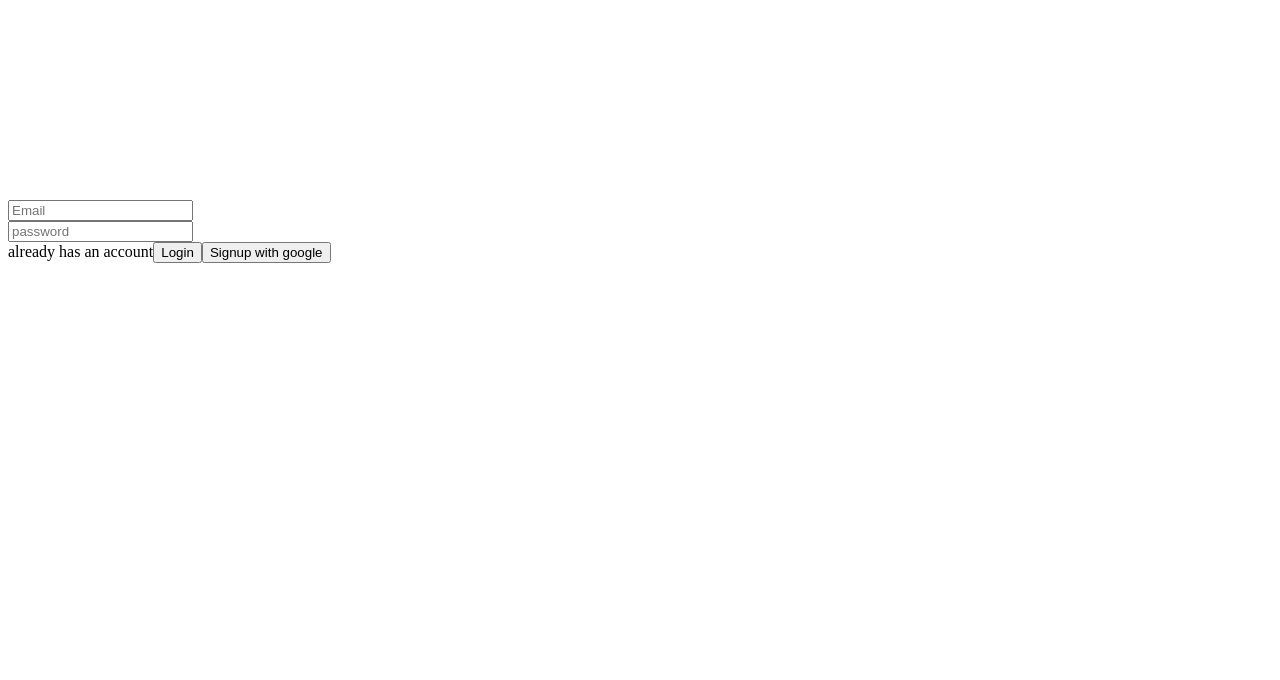
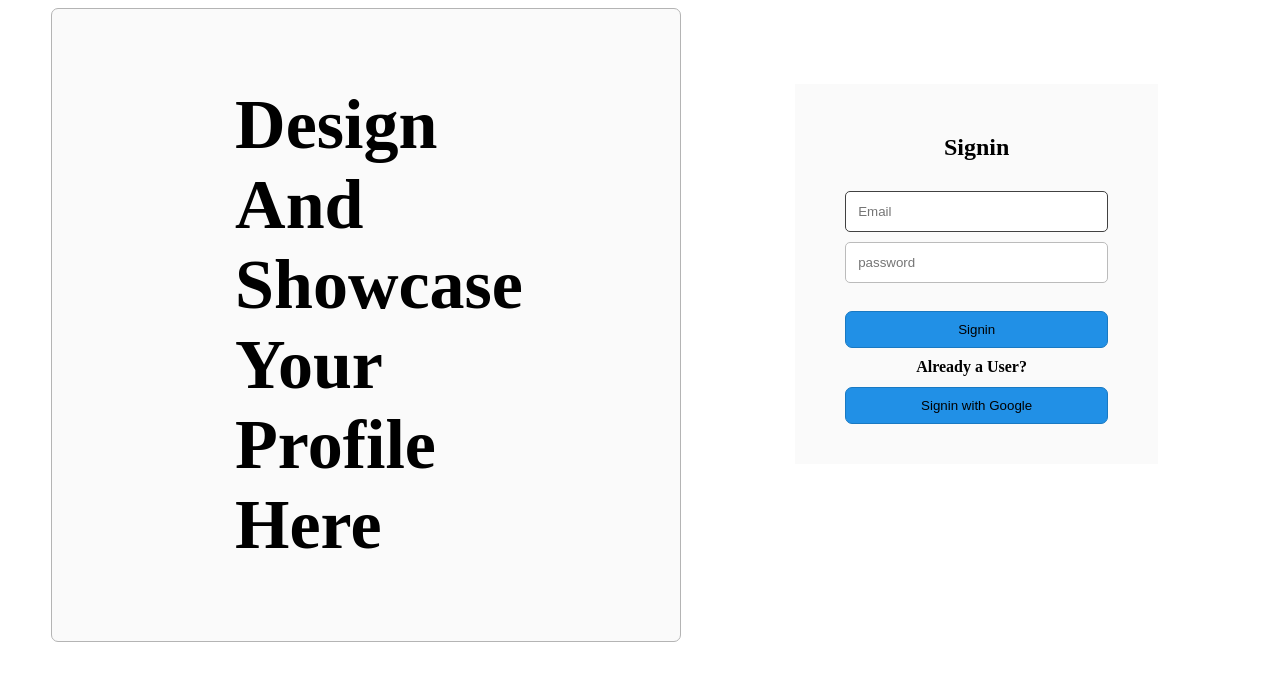
Before and after one commit to rakesh7r/Profile-maker, a React (Create React App) app in the folder client/: page / in a window 1280 px wide. Shown: the top 680 px of the page. Built offline with nearby package versions, Linux system fonts and the light colour scheme; no server answers.

Commit message:
Auth Added

```diff
--- a/client/src/App.js
+++ b/client/src/App.js
@@ -1,13 +1,12 @@
-import React, { Component } from "react"
+import React from "react"
 import Header from "./header"
-import Signup from "./Signin/SignupApp"
-import Login from "./Signin/Login"
+
 class App extends React.Component {
     render() {
+        const { handleLogout } = this.props
         return (
             <div className="App">
-                {/* <Header /> */}
-                <Signup />
+                <Header handleLogout={handleLogout} />
             </div>
         )
     }
--- a/client/src/Signin/SignupApp.js
+++ b/client/src/CheckAuth.js
@@ -1,10 +1,10 @@
 import React, { useState, useEffect } from "react"
-import fire from "./fire"
+import fire from "./Signin/fire"
 import firebase from "firebase"
-import Login from "./Login"
-import SuccessfulLogin from "./successfulLogin"
+import Login from "./Signin/Login"
 
-const Signup = () => {
+import App from "./App"
+const CheckAuth = () => {
     const [user, setUser] = useState("")
     const [email, setEmail] = useState("")
     const [password, setPassword] = useState("")
@@ -62,16 +62,15 @@ const Signup = () => {
             .then((result) => {
                 /** @type {firebase.auth.OAuthCredential} */
                 var credential = result.credential
-
                 var token = credential.accessToken
                 var user = result.user
-                // ...
+                console.log("token : " + token)
+                console.log("user : " + user)
             })
             .catch((error) => {
                 console.log(error)
             })
     }
-
     const authListner = () => {
         fire.auth().onAuthStateChanged((user) => {
             if (user) {
@@ -81,6 +80,7 @@ const Signup = () => {
             } else setUser("")
         })
     }
+
     useEffect(() => {
         authListner()
     }, [])
@@ -112,11 +112,12 @@ const Signup = () => {
                     handleGoogleLogin={handleGoogleLogin}
                 />
             ) : (
-                <SuccessfulLogin handleLogout={handleLogout}>
-                </SuccessfulLogin>
+                <div>
+                    <App handleLogout={handleLogout}></App>
+                </div>
             )}
         </div>
     )
 }
 
-export default Signup
+export default CheckAuth
--- a/client/src/Main/profile.js
+++ b/client/src/Main/profile.js
@@ -18,7 +18,12 @@ class Profile extends Component {
                         <span className="span-bold">Edit profile</span>
                     </button>
                     <button className="profile-edit-profile">
-                        <span className="span-bold">Sign out</span>
+                        <span
+                            className="span-bold"
+                            onClick={this.props.handleLogout}
+                        >
+                            Sign out
+                        </span>
                     </button>
                 </div>
                 <div className="profile-main"></div>
--- a/client/src/Signin/Login.css
+++ b/client/src/Signin/Login.css
@@ -1,11 +1,93 @@
-.login-outer {
+.login-outer-container {
+    background-color: white;
+    color: black;
+    padding: 0;
+    margin: auto;
+    /* border: 1px solid black; */
+    height: 100%;
+    display: flex;
+    flex-direction: row;
+    justify-content: space-evenly;
+    align-self: center;
+}
+.login-left-container {
+    width: 45%;
+    align-items: center;
+    float: left;
+    padding: 6% 30px;
+    background-color: rgb(250, 250, 250);
+    border-radius: 7px;
+    border: 0.5px solid rgb(180, 180, 180);
+}
+.login-left-h1 {
+    width: 10%;
+    margin: auto;
+    margin-left: 27%;
+    font-size: 70px;
+}
+.login-right-container {
+    width: 40%;
+    align-items: center;
+    /* background-color: rgb(250, 250, 250); */
+    /* border: 0.5px solid rgb(180, 180, 180); */
+    border-radius: 7px;
+    display: flex;
+    flex-direction: row;
+    justify-content: center;
+}
+.login-right-intermediate {
+    margin-top: -20%;
+    background-color: rgb(250, 250, 250);
+    padding: 90px 50px;
+    padding-top: 30px;
+    padding-bottom: 30px;
+}
+.login-header-h2 {
+    display: flex;
+    align-items: center;
+    justify-content: center;
+}
+.login-text-feild {
+    width: 257px;
+    height: 37px;
+    margin-bottom: 15px;
+    border-radius: 5px;
+    outline: none;
+    border: 1px solid rgb(187, 187, 187);
+}
+.login-text-feild:focus {
+    outline: none;
+    border: 1px solid rgb(65, 65, 65);
+}
+.login-text-feild::placeholder {
+    padding-left: 10px;
+}
+.login-error {
+    color: red;
+}
+.login-button {
     width: 100%;
-    position: absolute;
-    top: 200px;
+    height: 37px;
+    border-radius: 7px;
+    border: 1px solid rgb(25, 121, 194);
+    /* margin-bottom: 10px; */
+    background-color: rgb(33, 144, 230);
     color: black;
 }
-/*.login-h1 {
-    color: black;
-    position: absolute;
-    top: 200px;
-} */
+.login-button:focus {
+    outline: none;
+    border: 1px solid rgb(87, 83, 83);
+}
+.login-text-feild,
+.login-button,
+.span-bold {
+    margin: auto;
+    margin-bottom: 10px;
+}
+.login-span {
+    align-self: center;
+    margin-left: 27%;
+}
+.sign-in-with-google {
+    margin-top: 11px;
+}
--- a/client/src/Signin/Login.js
+++ b/client/src/Signin/Login.js
@@ -1,6 +1,6 @@
 import React from "react"
-import "../Signin/Login.css"
-const Login = (props) => {
+import "./Login.css"
+const LoginTow = (props) => {
     const {
         email,
         password,
@@ -8,8 +8,6 @@ const Login = (props) => {
         setPassword,
         handleSignup,
         handleLogin,
-        clearErrors,
-        clearInputs,
         hasAccount,
         setHasAccount,
         emailError,
@@ -17,53 +15,71 @@ const Login = (props) => {
         handleGoogleLogin,
     } = props
     return (
-        <div className="login-outer">
+        <div className="login-outer-container">
+            <div className="login-left-container">
+                <h1 className="login-left-h1">
+                    Design And Showcase Your Profile Here
+                </h1>
+            </div>
+            <div className="login-right-container">
+                <div className="login-right-intermediate">
+                    <div className="login-header-h2">
+                        <span className="span-bold">
+                            {hasAccount ? <h2>Signin</h2> : <h2>Signup</h2>}
+                        </span>
+                    </div>
                     <input
                         type="email"
-                className="login-email"
-                autofocus
+                        className="login-email login-text-feild"
+                        autoFocus
                         placeholder="Email"
                         required
                         value={email}
                         onChange={(e) => setEmail(e.target.value)}
                     />
                     <br />
-            <span className="login-error error-message">{emailError}</span>
                     <input
                         type="password"
-                className="login-password"
+                        className="login-password login-text-feild"
                         required
                         value={password}
                         placeholder="password"
                         onChange={(e) => setPassword(e.target.value)}
                     />
                     <br />
-            <span className="login-error error-message">{passwordError}</span>
-            <span
-                onClick={() => {
-                    setHasAccount(!hasAccount)
-                }}
-            >
-                {" "}
-                already has an account
+                    {emailError || passwordError ? (
+                        <span className="login-error error-message">
+                            {emailError || passwordError}
                         </span>
+                    ) : null}
+                    <br />
                     {hasAccount ? (
-                <button className="profile-login-button" onClick={handleLogin}>
-                    Login
+                        <button className="login-button" onClick={handleLogin}>
+                            Signin
                         </button>
                     ) : (
-                <button className="profile-login-button" onClick={handleSignup}>
+                        <button className="login-button" onClick={handleSignup}>
                             Signup
                         </button>
                     )}
+                    <br />
+                    <span
+                        className="span-bold login-span"
+                        onClick={() => setHasAccount(!hasAccount)}
+                    >
+                        Already a User?
+                    </span>
+                    <br />
                     <button
-                className="profile-signin-with-google-button"
+                        className="login-button sign-in-with-google"
                         onClick={handleGoogleLogin}
                     >
-                Signup with google
+                        Signin with Google
                     </button>
+                </div>
+            </div>
         </div>
     )
 }
 
-export default Login
+export default LoginTow
--- a/client/src/Signin/successfulLogin.js
+++ /dev/null
@@ -1,13 +0,0 @@
-import React from "react"
-
-function SuccessfulLogin(props) {
-    const { handleLogout } = props
-    return (
-        <div>
-            <h1>Welcome</h1>
-            <button onClick={handleLogout}>logout</button>
-        </div>
-    )
-}
-
-export default SuccessfulLogin
--- a/client/src/header.js
+++ b/client/src/header.js
@@ -65,7 +65,7 @@ class Header extends Component {
                     </div>
                     <Switch>
                         <Route path="/profile">
-                            <Profile />
+                            <Profile handleLogout={this.props.handleLogout} />
                         </Route>
                         <Route path="/notifications">Notifications</Route>
                         <Route path="/addpost">Addpost</Route>
--- a/client/src/index.js
+++ b/client/src/index.js
@@ -1,5 +1,5 @@
 import React from "react"
 import ReactDOM from "react-dom"
-import App from "./App"
+import CheckAuth from "./CheckAuth"
 
-ReactDOM.render(<App />, document.getElementById("root"))
+ReactDOM.render(<CheckAuth />, document.getElementById("root"))
```
Also changed, not shown: 1 other file (tests, documents, lock files or other folders). Lines whose indentation alone changed are shown as unchanged.
